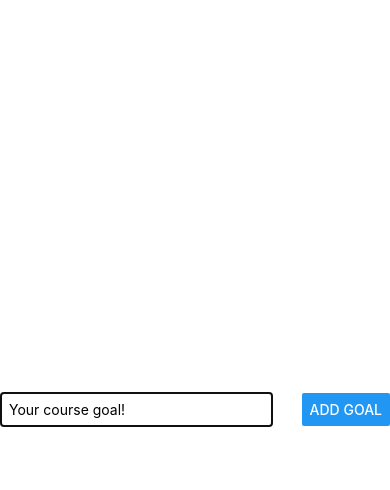
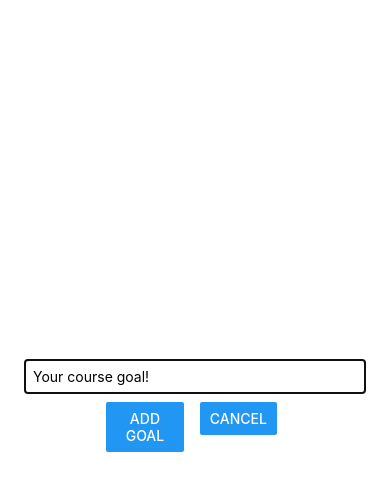
Before and after one commit to matovu-farid/rncource, a React Native app: screen / in a window 390 px wide. Both pictures are taken after a click on the button "ADD NEW GOAL ...". Shown: the top 490 px of the page. Built offline with nearby package versions, Linux system fonts and the light colour scheme.

Commit message:
Style modal

```diff
--- a/components/GoalInput.js
+++ b/components/GoalInput.js
@@ -1,21 +1,18 @@
 import React, { useState } from "react";
-import { TextInput, View, Button,StyleSheet,Modal } from "react-native";
+import { TextInput, View, Button, StyleSheet, Modal } from "react-native";
 
 function GoalInput({ addGoalHandler, visible }) {
   const [text, setText] = useState("");
   const goalInputHandler = (text) => {
     setText(text);
   };
-  const onAddGoal = ()=>{
-    addGoalHandler(text)
-    setText('')
-  }
-
-
+  const onAddGoal = () => {
+    addGoalHandler(text);
+    setText("");
+  };
 
   return (
     <Modal visible={visible} animationType={"slide"}>
-
       <View style={styles.inputContainer}>
         <TextInput
           value={text}
@@ -23,30 +20,40 @@
           onChangeText={goalInputHandler}
           placeholder="Your course goal!"
         />
-
-      <Button onPress={onAddGoal} title="Add Goal"/>
+        <View style={styles.buttonContainer}>
+          <View style={styles.button}>
+            <Button onPress={onAddGoal} title="Add Goal" />
+          </View>
+          <View style={styles.button}>
+            <Button onPress={onAddGoal} title="Cancel" />
+          </View>
+        </View>
       </View>
     </Modal>
-
-
   );
 }
 const styles = StyleSheet.create({
   inputContainer: {
     flex: 1,
-    flexDirection: "row",
-    justifyContent: "space-between",
+    justifyContent: "center",
     alignItems: "center",
     borderBottomWidth: 1,
     borderColor: "#ccc",
     marginBottom: 24,
+    padding: 24,
   },
   textInput: {
     borderWidth: 1,
     borderColor: "#ccc",
-    width: "70%",
-    marginRight: 8,
+    width: "100%",
     padding: 8,
+  },
+  buttonContainer: {
+    flexDirection: "row",
+  },
+  button: {
+    width: "40%",
+    margin: 8,
   },
 });
 
```
Lines whose indentation alone changed are shown as unchanged.
